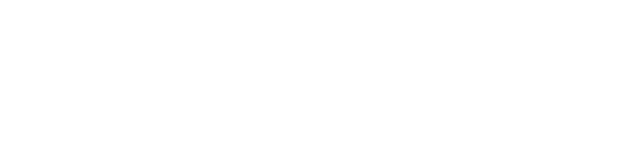
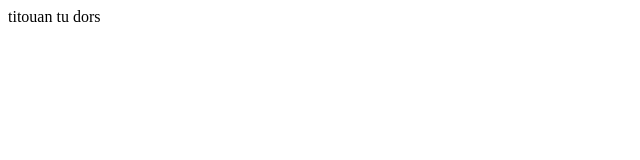
Before and after one commit to igwall/projectCIA, a plain HTML site: page index.html in a window 1280 px wide. Shown: the whole page, without its empty margins (0-640 px from the left). Drawn offline with Linux system fonts and the light colour scheme.

Commit message:
titouan dort

```diff
--- a/index.html
+++ b/index.html
@@ -1 +1 @@
-<html></html>
+<html>titouan tu dors</html>
```
